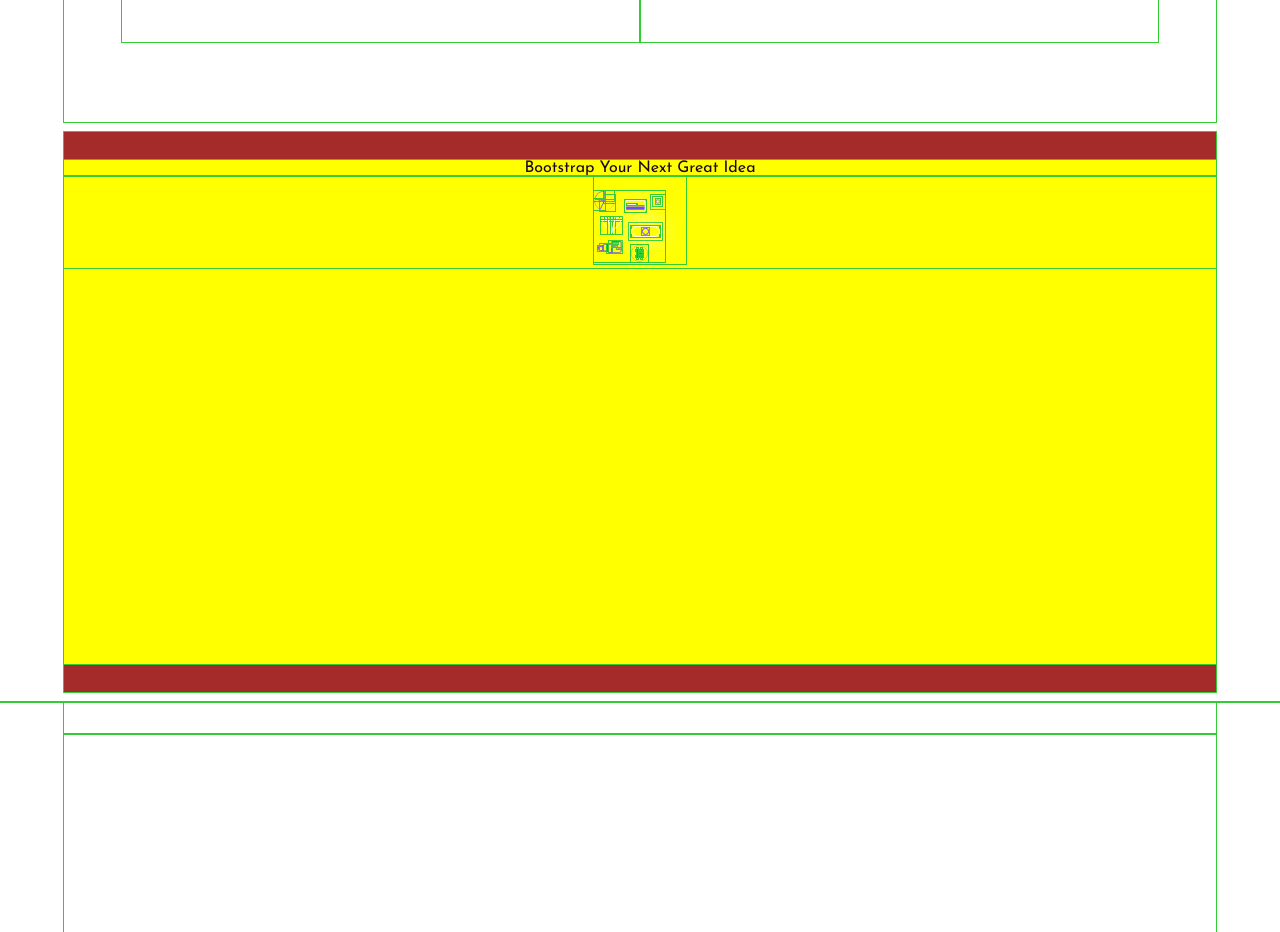
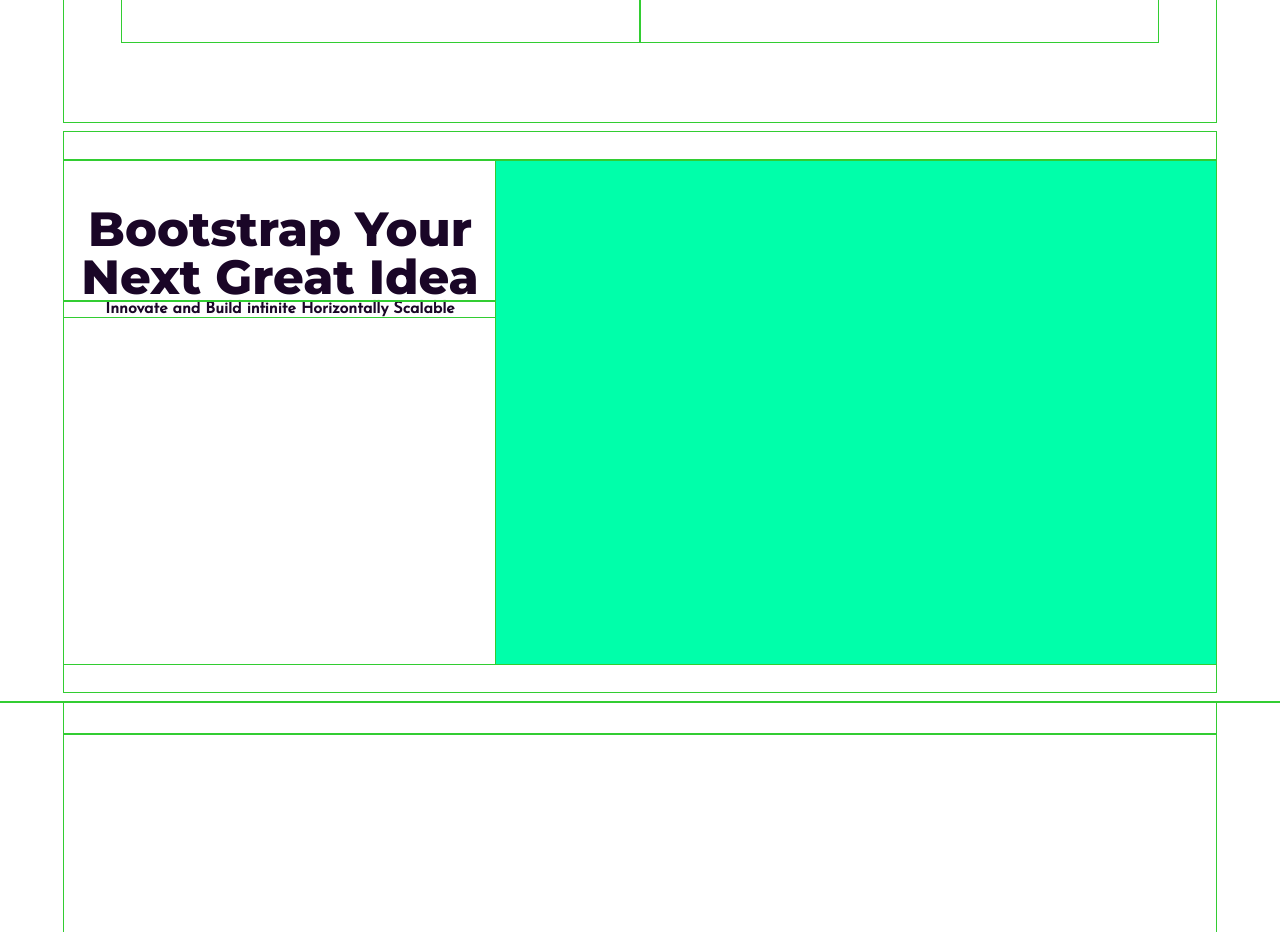
Before and after one commit to LoluBolarinwa/Pangolin, a website: page index.html in a window 1280 px wide. Shown: the part 1520-2452 px from the top of the page. Drawn offline with Linux system fonts and the light colour scheme; a web font is replaced by a local one.

Commit message:
saas functions section

```diff
--- a/index.css
+++ b/index.css
@@ -265,21 +265,36 @@
     justify-content: center;
     width: 90vw;
     height: 70vh;
-    background-color:brown;
+    /* background-color:brown; */
     margin: 10px auto;
 }
 
 .bigger-tools{
-    flex: 2;
+    flex: 1.5;
     width: 80vw;
     height: 90%;
-    background-color:yellow;
+    /* background-color:yellow; */
     margin: 10px auto;
     /* padding-top: 2rem; */
 }
 
+.bigger-tools h1{
+    font-family: 'Montserrat', sans-serif;
+  /* font-family: 'Nunito', sans-serif; */
+    /* font-family: arial; */
+    font-weight: 900;
+    font-size: 3rem;
+    line-height: 1;
+    padding-top: 45px;
+    /* background-color:blue; */
+    /* font-size: 2.5rem; */
+    /* font-weight: 500; */
+}
+
 .inner-tools{
-
+    flex: 2.5;
+    background-color: #00ffaa;
+    height: 90%;
 }
 
 .sponsorDiv{
--- a/index.html
+++ b/index.html
@@ -72,7 +72,15 @@
 
 <div class="div1">
     <div class="bigger-tools">
-        <div class="inner-tools">Bootstrap Your Next Great Idea
+        <p>
+            <h1>        Bootstrap Your Next Great Idea            </h1>
+            <!-- <h1>Blockchain Tool Stack for creating Zero-knowledge based Applications</h1>
+            <h1>Blockchain Tool Stack for creating Zero-knowledge based Applications</h1> -->
+        </p>
+        <h4>Innovate and Build infinite Horizontally Scalable   </h4>
+    </div>
+
+    <div class="inner-tools">
             <div class="Tools"></div>
             <div class="Tools"></div>
             <div class="Tools"></div>
@@ -83,7 +91,7 @@
             <div class="Tools"></div>
             <title> DeFi</title>
 
-            <svg xmlns="http://www.w3.org/2000/svg" xmlns:xlink="http://www.w3.org/1999/xlink" width="92px" height="88px" viewBox="0 0 92 88" version="1.1">
+            <!-- <svg xmlns="http://www.w3.org/2000/svg" xmlns:xlink="http://www.w3.org/1999/xlink" width="92px" height="88px" viewBox="0 0 92 88" version="1.1">
                 <defs>
                     <rect id="path-1" x="40.204759" y="38.2579221" width="32.6530612" height="16.2337662"/>
                     <filter x="-111.8%" y="-224.8%" width="323.6%" height="549.7%" filterUnits="objectBoundingBox" id="filter-2">
@@ -180,8 +188,7 @@
                         </g>
                     </g>
                 </g>
-            </svg>
-        </div>
+            </svg> -->
     </div>
 </div>
 
```
